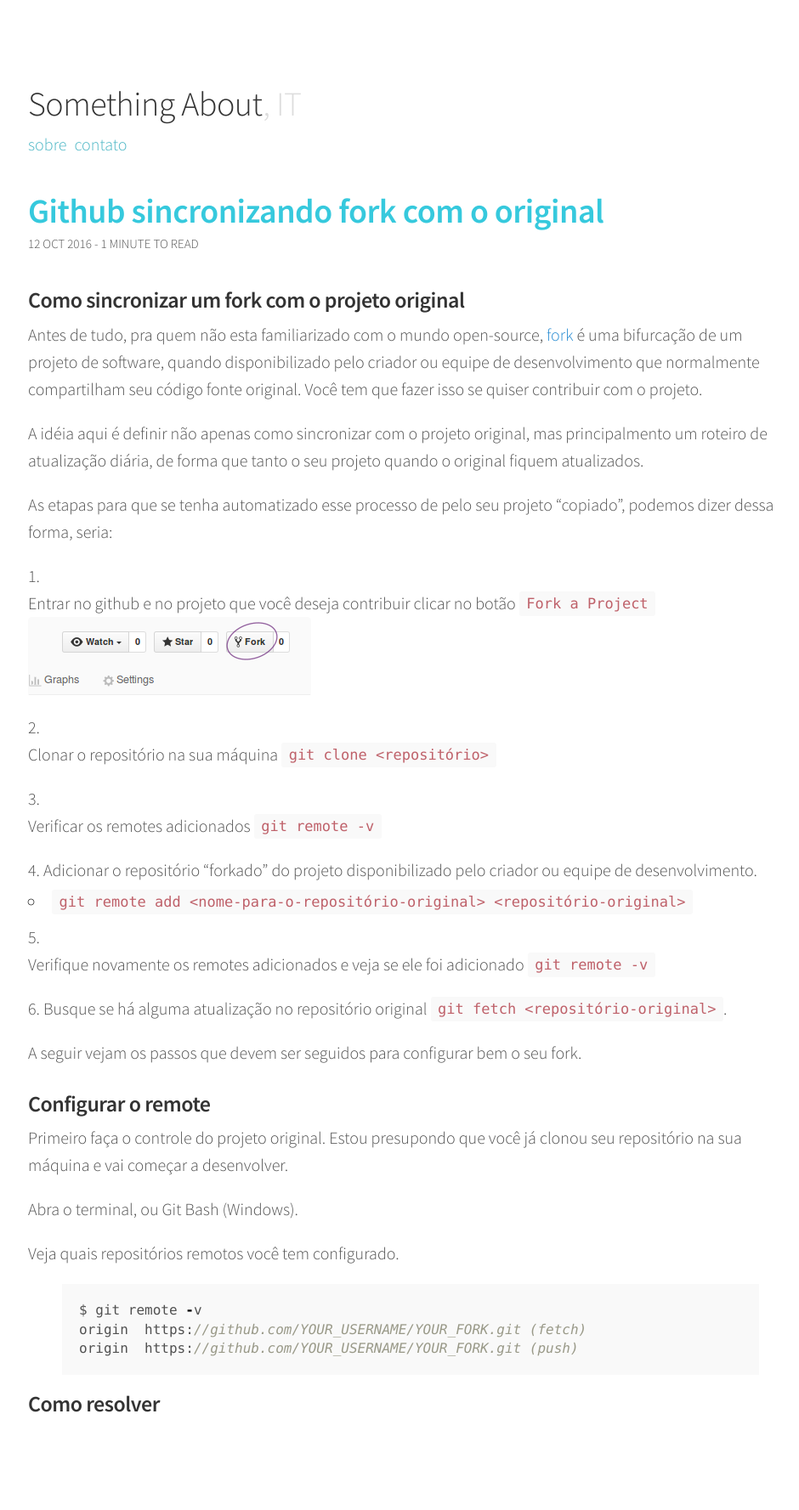
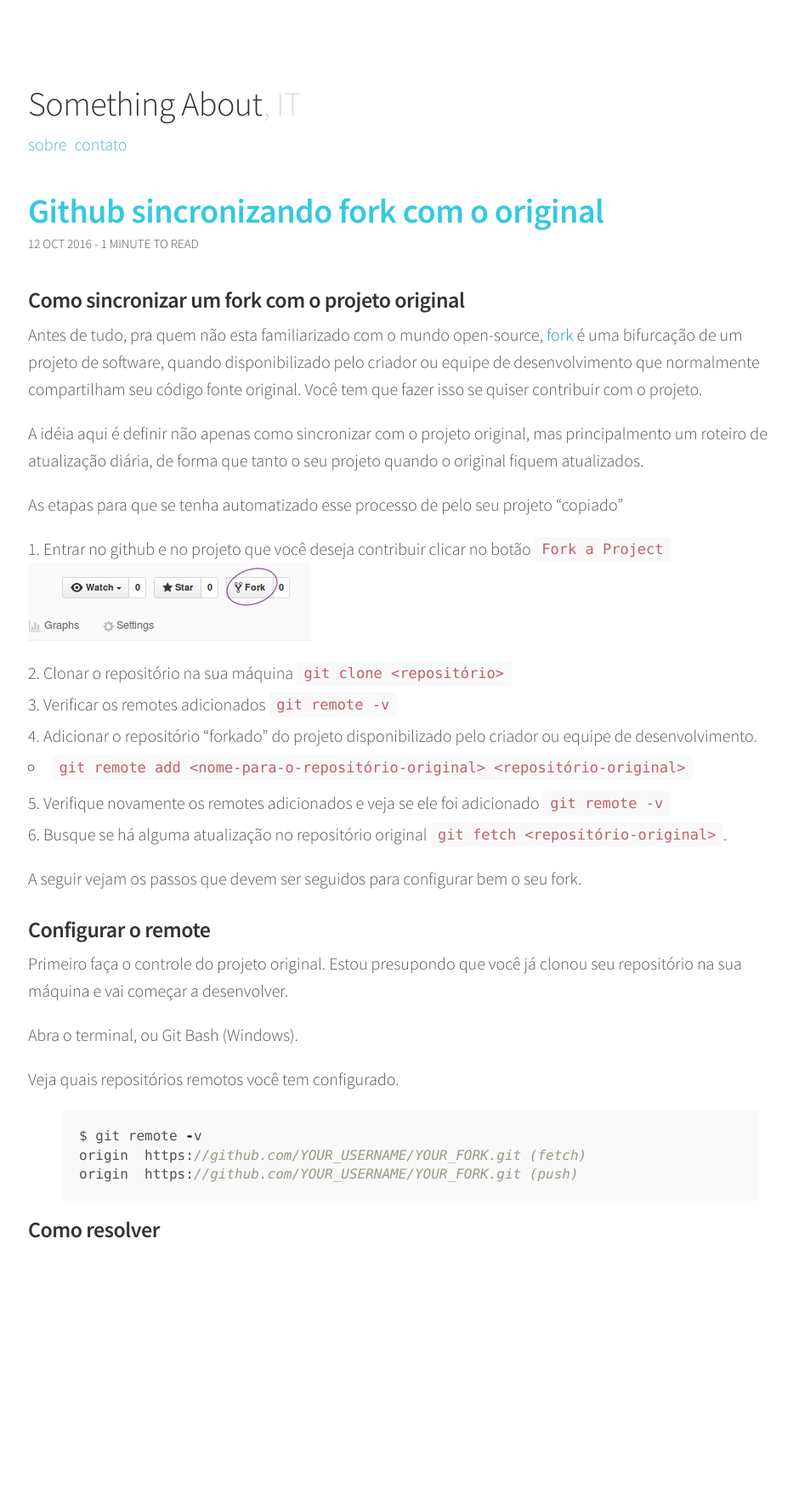
Before and after one commit to emilianocarvalho/emilianocarvalho.github.io, a Jekyll site: the page built from _posts/2016-10-11-github-sincronizando-fork-com-o-original.md, in a window 1280 px wide. Shown: the whole page at 85% size, without its empty margins (157-1097 px from the left). Built offline with Jekyll 4.4.1, drawn with Linux system fonts in a browser that asks for light colours; comment, search, counter and statistics services are not loaded; after the commit the page ends 1572 px from its top, so only the background shows below that.

Commit message:
Ajustando a lista

```diff
--- a/_posts/2016-10-11-github-sincronizando-fork-com-o-original.md
+++ b/_posts/2016-10-11-github-sincronizando-fork-com-o-original.md
@@ -10,21 +10,15 @@ Antes de tudo, pra quem não esta familiarizado com o mundo open-source, [fork][
 
 A idéia aqui é definir não apenas como sincronizar com o projeto original, mas principalmento um roteiro de atualização diária, de forma que tanto o seu projeto quando o original fiquem atualizados.
 
-As etapas para que se tenha automatizado esse processo de pelo seu projeto "copiado", podemos dizer dessa forma, seria:
+As etapas para que se tenha automatizado esse processo de pelo seu projeto "copiado"
 
 1. Entrar no github e no projeto que você deseja contribuir clicar no botão `Fork a Project` ![Fork a project](images/fork-github.png)
-
 2. Clonar o repositório na sua máquina `git clone <repositório>`
-
 3. Verificar os remotes adicionados `git remote -v`
-
 4. Adicionar o repositório "forkado" do projeto disponibilizado pelo criador ou equipe de desenvolvimento.
    * `git remote add <nome-para-o-repositório-original> <repositório-original>`
-
 5. Verifique novamente os remotes adicionados e veja se ele foi adicionado `git remote -v`
-
 6. Busque se há alguma atualização no repositório original `git fetch <repositório-original>`.
-
 
 A seguir vejam os passos que devem ser seguidos para configurar bem o seu fork.
 
```
